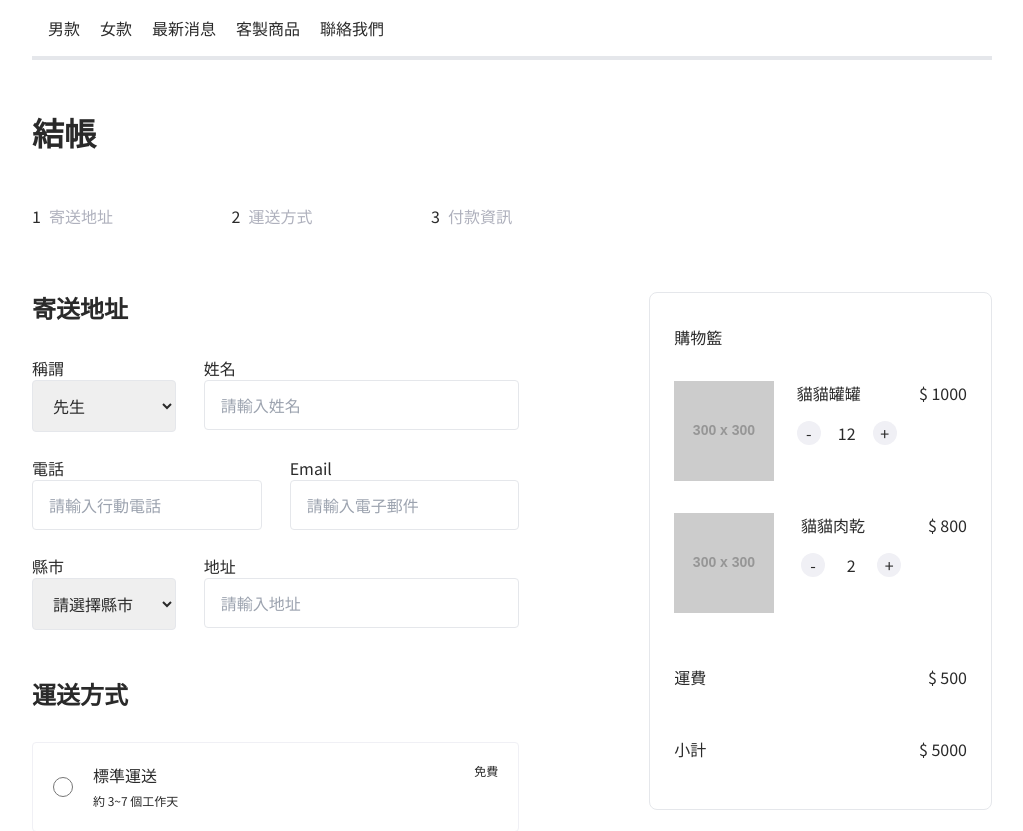
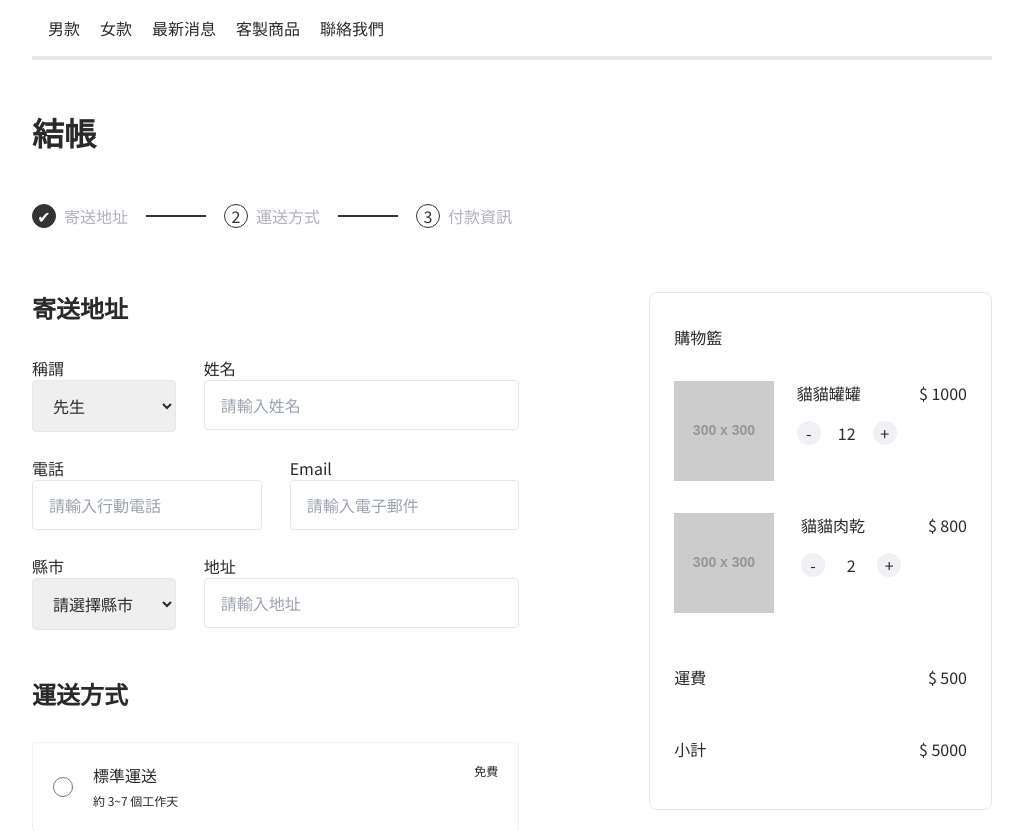
Before and after one commit to shijia22/react-alpha-shop, a React (Vite) app: page / in a window 1280 px wide. Shown: the top 831 px of the page, without its empty margins (128-1151 px from the left). Built offline with nearby package versions, Linux system fonts and the light colour scheme.

Commit message:
style: 💄 change StepProgress style

```diff
--- a/src/components/StepProgress/index.jsx
+++ b/src/components/StepProgress/index.jsx
@@ -5,7 +5,7 @@ const StepProgress = () => {
   return (
   <div className="mb-16 flex justify-between items-center w-1/2">
     <div className="progress-text flex items-center">
-      <span className="circle flex justify-center mr-2 items-center"
+      <span className="circle flex justify-center mr-2 items-center checked"
         ></span>
       寄送地址
     </div>
--- a/src/components/StepProgress/style.css
+++ b/src/components/StepProgress/style.css
@@ -1,6 +1,6 @@
-.progress-text:nth-child(1) .circle::after{
+/* .progress-text:nth-child(1) .circle::after{
   content: '1';
-}
+} */
 .progress-text:nth-child(3) .circle::after{
   content: '2';
 }
@@ -11,3 +11,27 @@
 .progress-text {
   color: #afb1bd;
 }
+
+.checked {
+  background-color: #333333;
+}
+
+.checked::after {
+  content: '\2714';
+  color: white;
+}
+
+.circle {
+  height: 24px;
+  width: 24px;
+  padding: 4px;
+  border: 1px solid #333333;
+  border-radius: 24px;
+  color: #333333;
+}
+
+.line {
+  height: 2px;
+  width: 60px;
+  background-color: #333333;
+}
```
